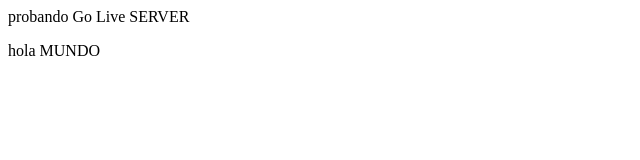
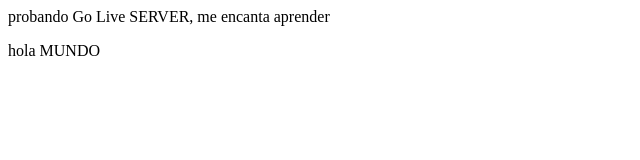
Before and after one commit to FherTM/CursoPreWork, a plain HTML site: page ProyectoPrueba/index.html in a window 1280 px wide. Shown: the whole page, without its empty margins (0-640 px from the left). Drawn offline with Linux system fonts and the light colour scheme.

Commit message:
sitio de cambios

```diff
--- a/ProyectoPrueba/index.html
+++ b/ProyectoPrueba/index.html
@@ -7,7 +7,10 @@
     <title>HOLA MUNDO</title>
 </head>
 <body>
-    <article>probando Go Live SERVER</article>
+    <article>
+        probando Go Live SERVER, me encanta aprender
+
+    </article>
     <p>
         hola MUNDO
     </p>
```
